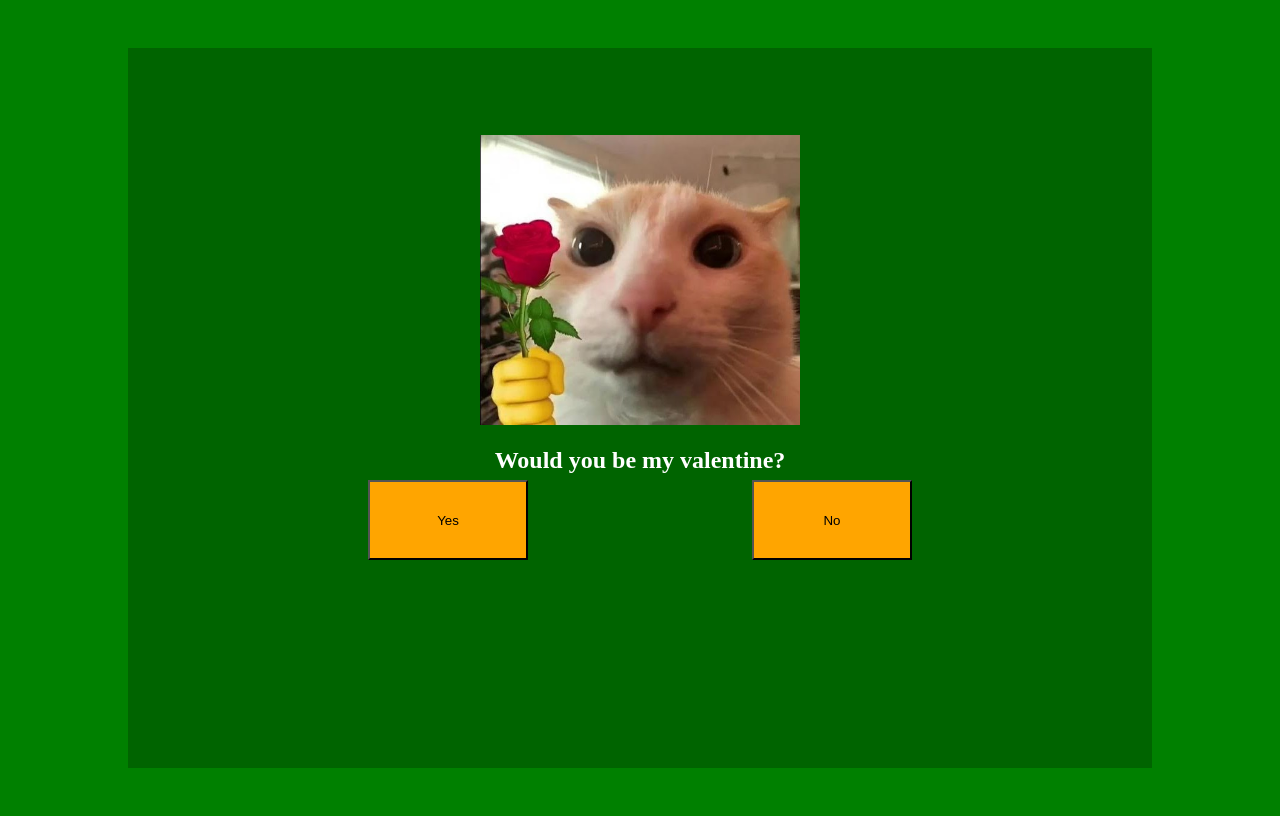
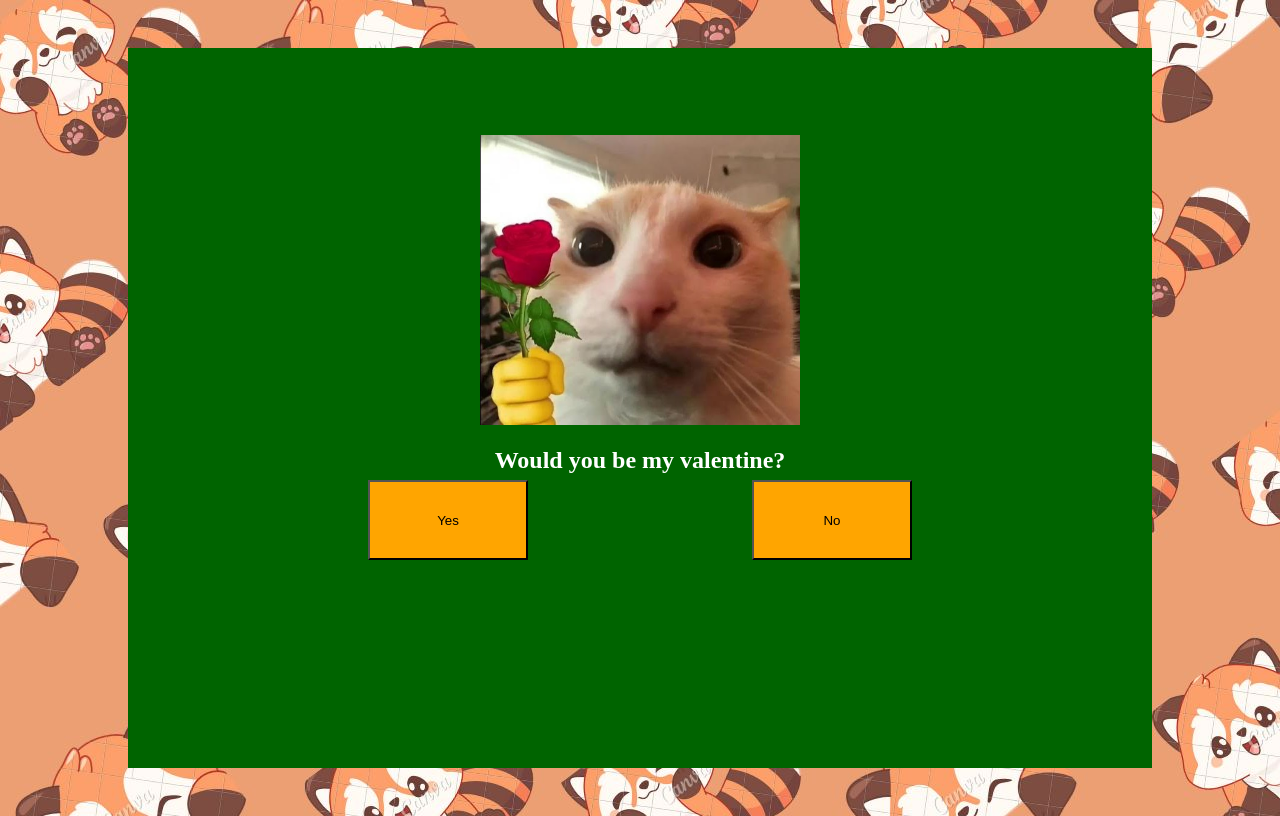
Before and after one commit to LynxLenior/Froggy, a website: page index.html in a window 1280 px wide. Drawn offline with Linux system fonts and the light colour scheme.

Commit message:
ImagesInputedRedPanda

```diff
--- a/index.html
+++ b/index.html
@@ -4,7 +4,7 @@
 <style>
 
 body{
-  background-color: green;
+  background-image: url("https://raw.githubusercontent.com/LynxLenior/Froggy/main/Image/RedPanda.Jpg");
   display: flex;
   align-items: center;
   justify-content: center;
```
Also changed, not shown: Image/RedPanda.jpg (added).
